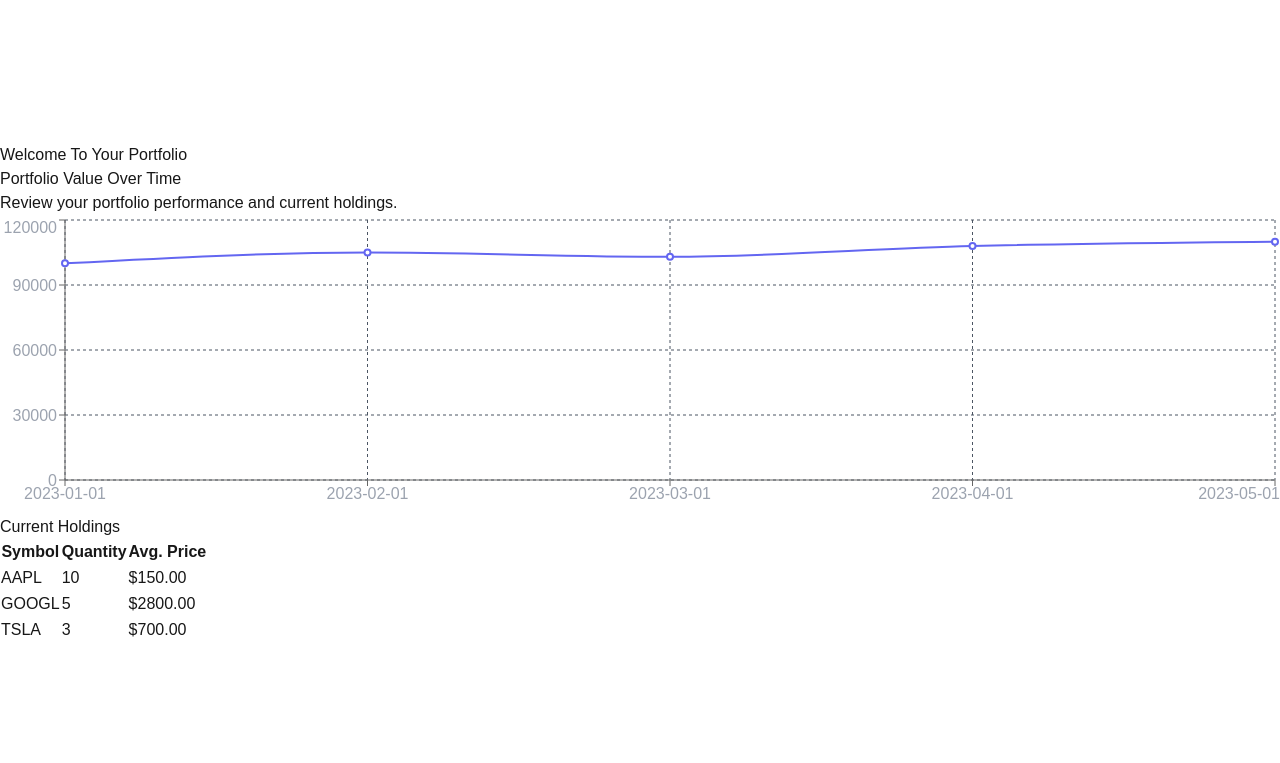
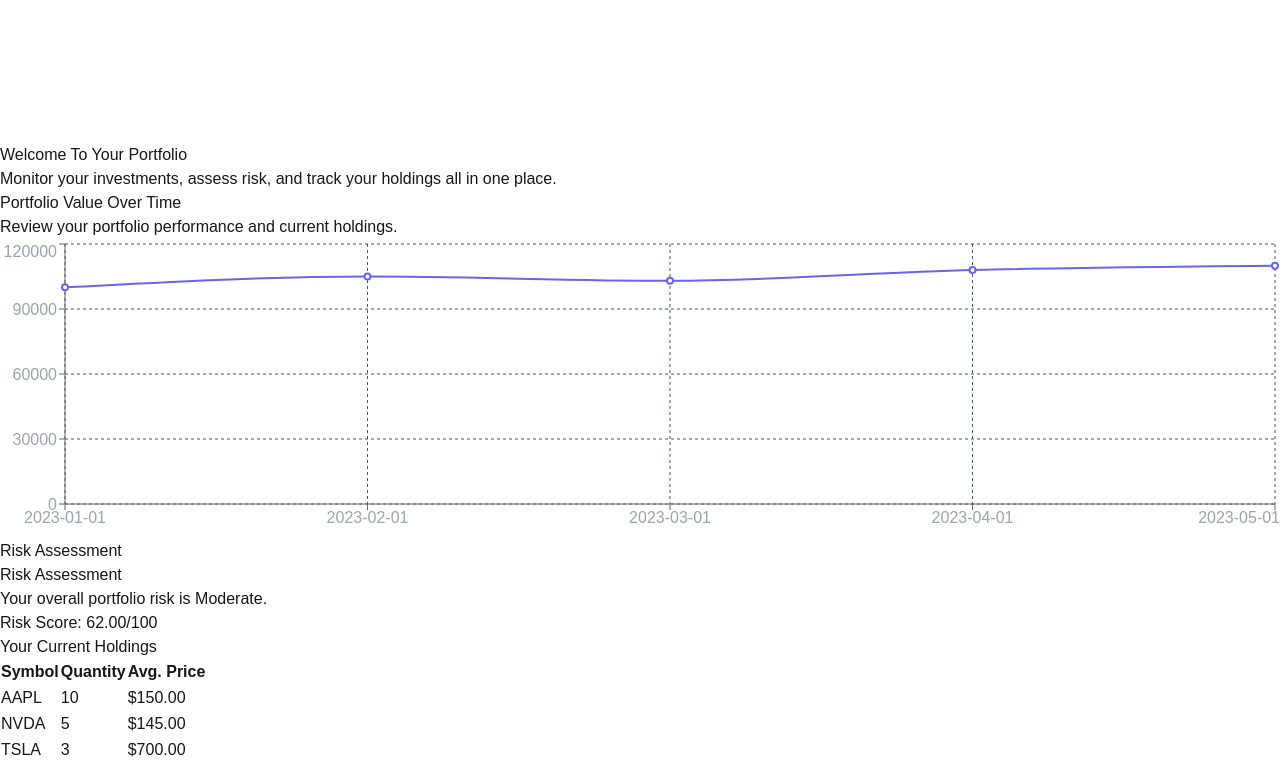
Before and after one commit to AmaurysM/mabbr-senior-project, a Next.js app: page /portfolio in a window 1280 px wide. Shown: the part 1209-1972 px from the top of the page. Before the commit the page ends 1852 px from the top, so only its background shows below. Built offline with nearby package versions, Linux system fonts and the light colour scheme.

Commit message:
Added Risk Assessment(TBA)

```diff
--- a/src/app/portfolio/PortfolioChart/page.tsx
+++ b/src/app/portfolio/PortfolioChart/page.tsx
@@ -69,7 +69,7 @@ const holdingsData: Holding[] = [
 
 const PortfolioPage: React.FC = () => {
   return (
-    <div className="min-h-screen bg-gray-900 p-6">
+    <div className="bg-gray-800 p-1">
       <div className="max-w-7xl mx-auto">
         {/* Header */}
         <header className="mb-8">
--- a/src/app/portfolio/PortfolioTable/page.tsx
+++ b/src/app/portfolio/PortfolioTable/page.tsx
@@ -9,7 +9,7 @@ interface Holding {
 // Dummy holdings data
 const holdings: Holding[] = [
   { symbol: 'AAPL', quantity: 10, avgPrice: 150 },
-  { symbol: 'GOOGL', quantity: 5, avgPrice: 2800 },
+  { symbol: 'NVDA', quantity: 5, avgPrice: 145 },
   { symbol: 'TSLA', quantity: 3, avgPrice: 700 },
 ];
 
--- /dev/null
+++ b/src/app/portfolio/Risk/page.tsx
@@ -0,0 +1,67 @@
+"use client";
+import React from 'react';
+
+// Define an interface for an asset in the portfolio.
+interface Asset {
+  symbol: string;
+  weight: number;      // Fraction of the portfolio (0 to 1)
+  volatility: number;  // Annualized volatility (e.g., 0.25 for 25%)
+}
+
+// Dummy portfolio data this will be replaced with real data or api response
+const portfolio: Asset[] = [
+  { symbol: 'AAPL', weight: 0.4, volatility: 0.25 },
+  { symbol: 'GOOGL', weight: 0.3, volatility: 0.2 },
+  { symbol: 'TSLA', weight: 0.3, volatility: 0.5 },
+];
+
+// Simplified risk calculation: overall portfolio volatility.
+// This ignores asset correlations and simply sums the weighted volatilities
+const overallVolatility = portfolio.reduce(
+  (sum, asset) => sum + asset.weight * asset.volatility,
+  0
+);
+
+// Map the calculated volatility to a risk score (0-100).
+// For example, assume that a volatility of 0.5 (50%) maps to a risk score of 100.
+const overallRiskScore = Math.min(100, (overallVolatility / 0.5) * 100);
+
+// Determine risk level based on the risk score.
+let riskLevel: string;
+if (overallRiskScore < 40) {
+  riskLevel = "Low";
+} else if (overallRiskScore < 70) {
+  riskLevel = "Moderate";
+} else {
+  riskLevel = "High";
+}
+
+const Risk: React.FC = () => {
+  return (
+    <div className="bg-gray-800 p-6 rounded-xl shadow-lg">
+      <h2 className="text-3xl font-bold text-white mb-4">Risk Assessment</h2>
+      <p className="text-gray-300 mb-4">
+        Your overall portfolio risk is{" "}
+        <span className="font-semibold">{riskLevel}</span>.
+      </p>
+      {/* Progress Bar */}
+      <div className="w-full bg-gray-700 rounded-full h-6">
+        <div
+          className={`h-6 rounded-full ${
+            overallRiskScore < 40
+              ? "bg-green-500"
+              : overallRiskScore < 70
+              ? "bg-yellow-500"
+              : "bg-red-500"
+          }`}
+          style={{ width: `${overallRiskScore}%` }}
+        ></div>
+      </div>
+      <p className="text-gray-300 mt-2">
+        Risk Score: {overallRiskScore.toFixed(2)}/100
+      </p>
+    </div>
+  );
+};
+
+export default Risk;
--- a/src/app/portfolio/page.tsx
+++ b/src/app/portfolio/page.tsx
@@ -1,33 +1,51 @@
-"use client"
+"use client";
 import React from 'react';
 import PortfolioChart from './PortfolioChart/page';
 import PortfolioTable from './PortfolioTable/page';
+import Risk from './Risk/page';
 
-const userPortfolio = () => {
+const UserPortfolio: React.FC = () => {
   return (
-    <div className="min-h-screen bg-gray-900 p-6">
+    <div className="min-h-screen bg-gradient-to-r from-gray-900 to-gray-800 p-8">
       <div className="max-w-7xl mx-auto">
         {/* Header Section */}
-        <div className="mb-8">
-          <h1 className="text-4xl font-bold text-white mb-2">Welcome To Your Portfolio</h1>
-        </div>
+        <header className="mb-12 text-center">
+          <h1 className="text-5xl font-extrabold text-white mb-4">
+            Welcome To Your Portfolio
+          </h1>
+          <p className="text-lg text-gray-300">
+            Monitor your investments, assess risk, and track your holdings all in one place.
+          </p>
+        </header>
 
-        {/* Portfolio Chart */}
-        <div className="mb-8">
-          <h2 className="text-2xl font-bold text-white mb-4">
-            Portfolio Value Over Time
-          </h2>
-          <PortfolioChart />
-        </div>
+        <div className="grid grid-cols-1 gap-8">
+          {/* Portfolio Chart Section */}
+          <section className="bg-gray-800 rounded-xl shadow-lg p-6">
+            <h2 className="text-3xl font-bold text-white mb-4">
+              Portfolio Value Over Time
+            </h2>
+            <PortfolioChart />
+          </section>
 
-        {/* Portfolio Holdings */}
-        <div className="mb-8">
-          <h2 className="text-2xl font-bold text-white mb-4">Current Holdings</h2>
-          <PortfolioTable />
+          {/* Risk Assessment Section */}
+          <section className="bg-gray-800 rounded-xl shadow-lg p-6">
+            <h2 className="text-3xl font-bold text-white mb-4">
+              Risk Assessment
+            </h2>
+            <Risk />
+          </section>
+
+          {/* Portfolio Holdings Section */}
+          <section className="bg-gray-800 rounded-xl shadow-lg p-6">
+            <h2 className="text-3xl font-bold text-white mb-4">
+              Your Current Holdings
+            </h2>
+            <PortfolioTable />
+          </section>
         </div>
       </div>
     </div>
   );
 };
 
-export default userPortfolio;
+export default UserPortfolio;
```
